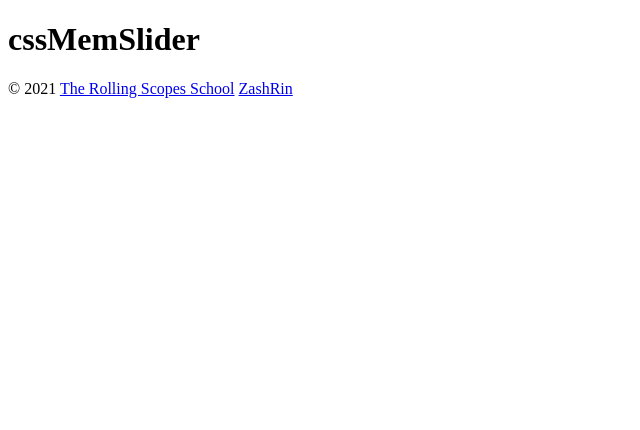
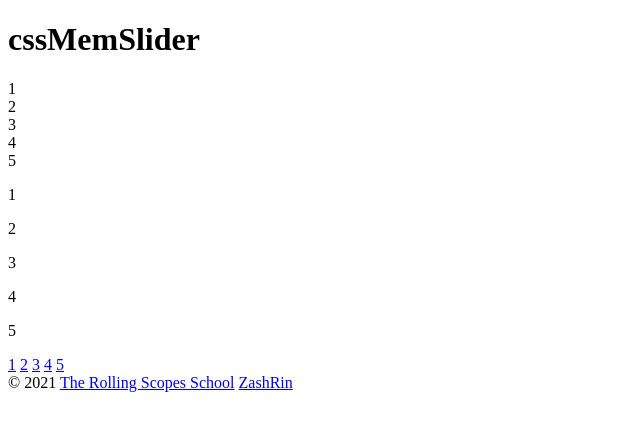
Before and after one commit to ZashRin/cssMemSlider, a plain HTML site: page cssMemSlider/index.html in a window 1280 px wide. Shown: the whole page, without its empty margins (0-640 px from the left). Drawn offline with Linux system fonts and the light colour scheme.

Commit message:
feat: add test content for slides 16.10.2021 12:53

```diff
--- a/cssMemSlider/index.html
+++ b/cssMemSlider/index.html
@@ -13,13 +13,35 @@
     <main>
         <div class="slider">
             <div class="slides">
-
+                <div id="slide-1">
+                  1
+                </div>
+                <div id="slide-2">
+                  2
+                </div>
+                <div id="slide-3">
+                  3
+                </div>
+                <div id="slide-4">
+                  4
+                </div>
+                <div id="slide-5">
+                  5
+                </div>
             </div>
             <div class="text">
-
+                <p>1</p>
+                <p>2</p>
+                <p>3</p>
+                <p>4</p>
+                <p>5</p>
             </div>
             <nav class="pagination">
-
+                <a href="#slide-1">1</a>
+                <a href="#slide-2">2</a>
+                <a href="#slide-3">3</a>
+                <a href="#slide-4">4</a>
+                <a href="#slide-5">5</a>
             </nav>
         </div>
     </main>
```
